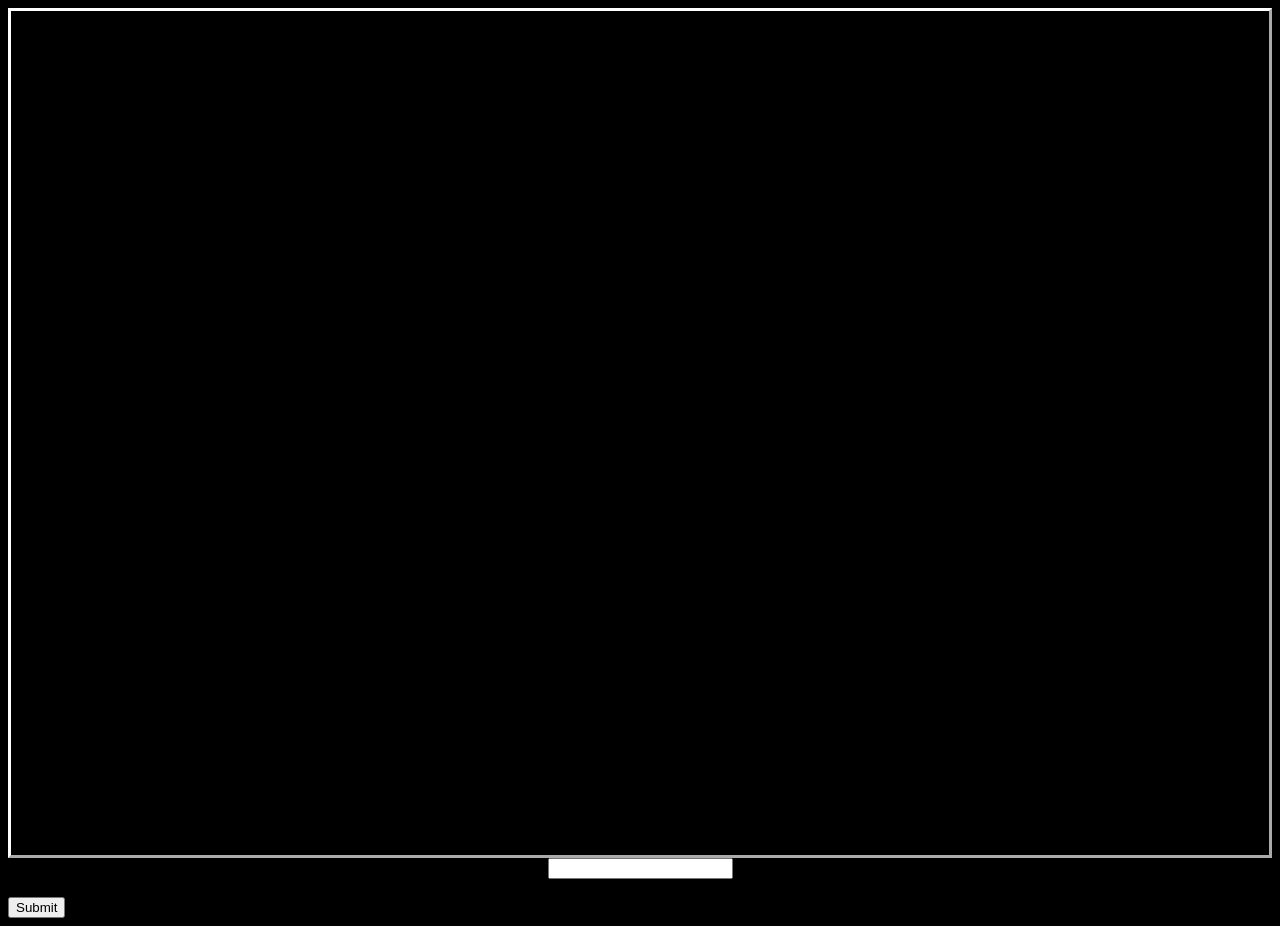
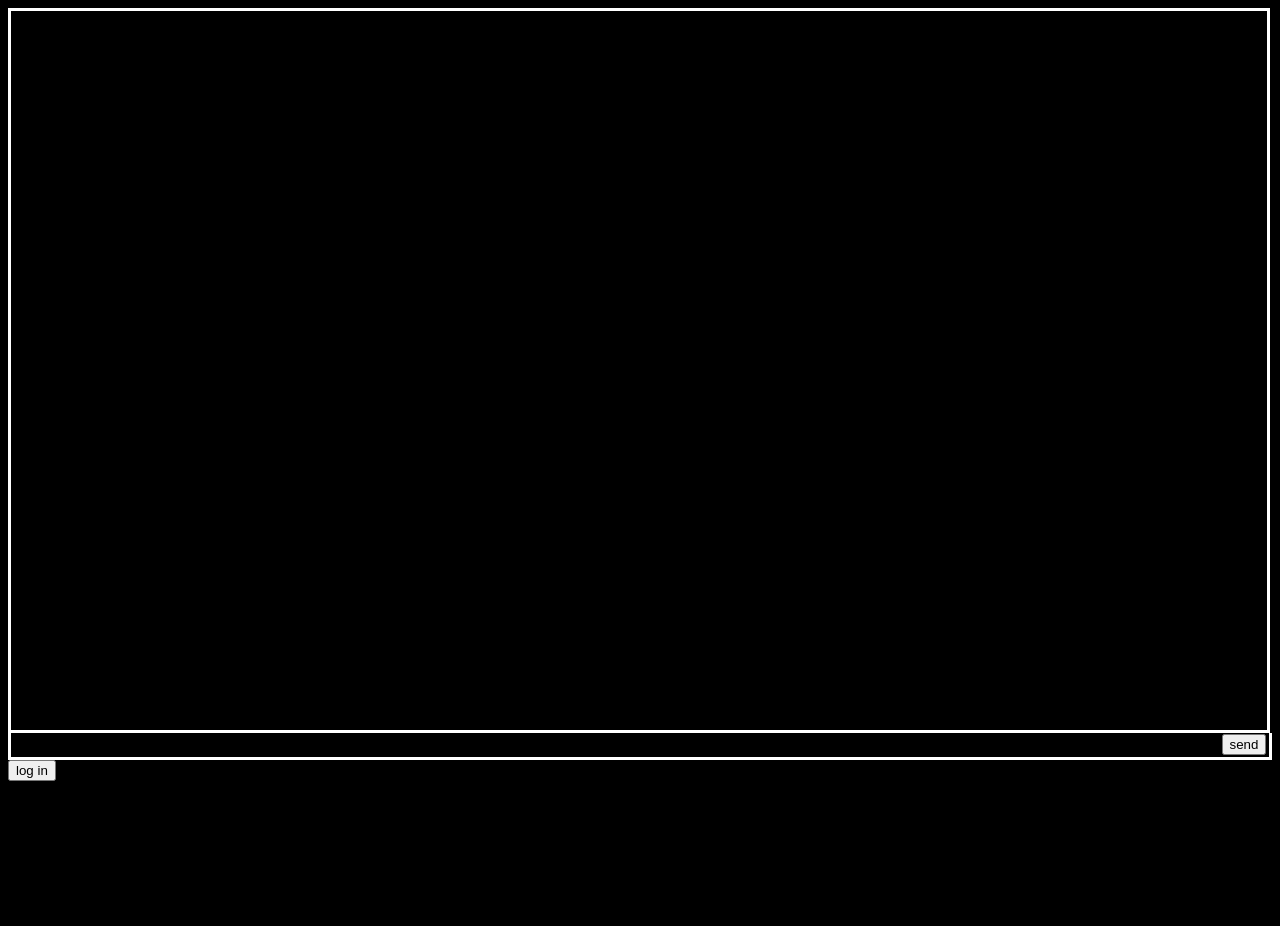
Before and after one commit to BobertoBeans/chatServer, a website: page index.html in a window 1280 px wide. After the commit the page ends 800 px from the top, so only its background shows below. Drawn offline with Linux system fonts and the light colour scheme.

Commit message:
Update index.html

```diff
--- a/index.html
+++ b/index.html
@@ -10,35 +10,55 @@
         background-color: black;
         color: white
     }
-    .divvy input[type=text] {
-        width: 1683px;
-        background-color: gray;
-        border: 0px;
 
+    .container input:focus {
+        outline: none;
     }
+
     .container {
         display: grid;
         place-items: center;
+        width: 98.08vw;
+        height: 3vh;
+        background-color: black;
+        border: 3px solid white;
+        border-top: 0px;
+        padding-right: 3px;
     }
+
+    .container input {
+        border: 0px;
+        background-color: black;
+        color: white;
+        justify-self: left;
+        width: 91vw;
+    }
+
     .divvy {
         display: flex;
         box-sizing: border-box;
-        border: 3px outset white;
+        border: 3px solid white;
         font-size: small;
-        height: 850px;
+        height: 90.62vh;
+        width: 98.56vw;
         text-align: left;
         vertical-align: bottom;
-        overflow-y: scroll;
-        overflow-x: clip;
-        overflow: overlay;
-        scrollbar-gutter: stable;
+        overflow-y: auto;
+        overflow-wrap: anywhere;
     }
+
     .divvy::-webkit-scrollbar {
-        background: transparent;
+        display: none;
+    }
+
+    .sub {
+        position: absolute;
+        justify-self: right;;
     }
 
     .divvy p {
         align-self: flex-end;
+        margin-top: auto;
     }
 </style>
 <body>
@@ -46,32 +66,65 @@
         <p id="feed"></p>
     </div>
     <div class="container">
-        <input type="text" id="input"> <br>
+        <input type="text" id="input">
+        <button type="submit" id="submit" class="sub">send</button>
     </div>
-    <button type="submit" id="submit">Submit</button>
+    <button id="logout" hidden="true">log out</button>
+    <button id="login" hidden="true">log in</button>
     <script>
-        const wss = new WebSocket(`wss://${window.location.host}`)
+        const wss = new WebSocket(`ws://${window.location.host}`)
+        const inp = document.getElementById("input");
+        function getCookie(name) {
+          const value = `; ${document.cookie}`;
+          const parts = value.split(`; ${name}=`);
+          if (parts.length === 2) return parts.pop().split(';').shift();
+        }
         let sendable = true
         let btn = document.getElementById("submit");
         let first = true
+        if (!getCookie("user")) {
+            document.getElementById("login").hidden = false
+        } else {
+            document.getElementById("logout").hidden = false
+        }
         wss.addEventListener('message', (m) => {
-            if (m.toString() === "??quit??") {
+            if (m.data === "??quit??") {
                 document.getElementById("feed").innerText += `You've left!`
             }
-            if (first && m.data === "Enter name: ") {
-                document.getElementById("feed").innerText += `${m.data}`
+            else if (first && m.data === "Enter name: ") {
+                if (!getCookie("user")) {
+                    document.getElementById("feed").innerText += `${m.data}`
+                } else {
+                    wss.send(getCookie("user"))
+                }
             } else if (!first) {
                 document.getElementById("feed").innerText += `\n${m.data}`
             }
             sendable = true
         })
+
+        document.getElementById("login").onclick = function() {
+            window.location.href("/login");
+        }
+
+        document.getElementById("logout").onclick = function() {
+            document.cookie.split(";").forEach(function(c) { document.cookie = c.replace(/^ +/, "").replace(/=.*/, "=;expires=" + new Date().toUTCString() + ";path=/"); });
+            window.location.href("/")
+        }
+
+        inp.addEventListener('keypress',(event) => {
+            if (event.key == "Enter") {
+                btn.click()
+            }
+        })
+
         if (sendable) {
             btn.onclick = function() {
-                let val = document.getElementById("input").value;
                 if (first) {
                     first = false
                 }
-                wss.send(val)
+                wss.send(inp.value)
+                inp.value = ""
                 sendable = false
             };
         }
```
